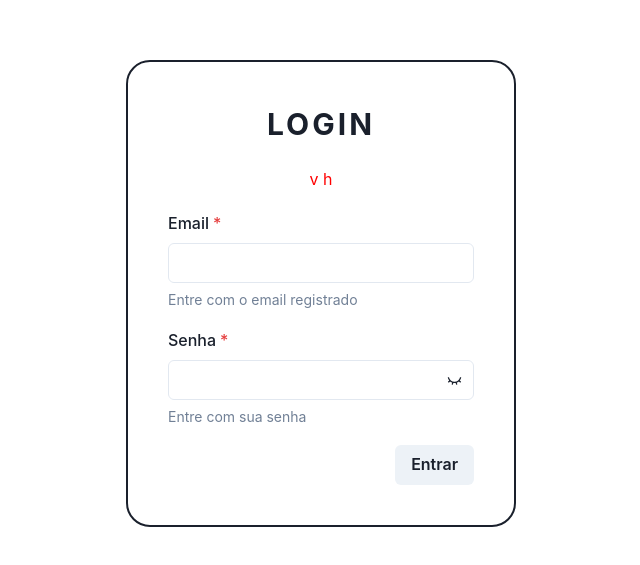
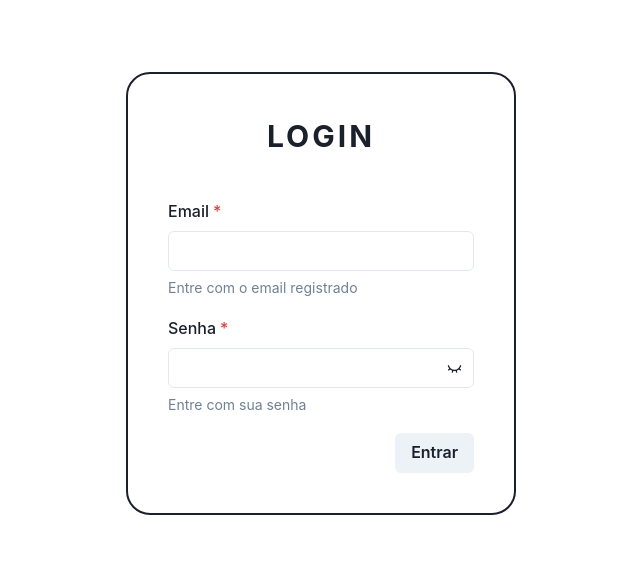
Before and after one commit to phedrohenriique/provi-hack-environment, a Next.js app: page /login in a window 1280 px wide. Shown: the part 107-672 px from the top of the page, without its empty margins (319-959 px from the left). Built offline with nearby package versions, Linux system fonts and the light colour scheme.

Commit message:
best message catcher and button loading

```diff
--- a/src/components/Logincard/index.js
+++ b/src/components/Logincard/index.js
@@ -1,11 +1,12 @@
-import { Box, Button, Center, FormControl, FormErrorMessage, FormHelperText, FormLabel, IconButton, Input, InputGroup, InputRightElement, Text, VStack } from '@chakra-ui/react'
+import { Button, FormControl, FormErrorMessage, FormHelperText, FormLabel, IconButton, Input, InputGroup, InputRightElement, Text, VStack } from '@chakra-ui/react'
 import React from 'react'
 import style from "../../styles/login.module.css"
 import { RiEyeCloseLine, RiEyeFill } from "react-icons/ri"
 
 function LoginCard() {
     const [isErrorEmail, setIsErrorEmal] = React.useState(false)
-    const [message, setMessage] = React.useState({text: "v h ", color: "red"})
+    const [message, setMessage] = React.useState({text: "", color: "red"})
+    const [isLoading, setIsLoading] = React.useState(false);
     const [isErrorPassword, setIsErrorPassword] = React.useState(false)
     const [login, setLogin] = React.useState({
         email: "",
@@ -25,18 +26,22 @@ function LoginCard() {
     const handleSubmit = async (evt) => {
         evt.preventDefault();
 
+        setIsLoading(true);
         const options = {method: "POST", body: JSON.stringify( login)};
+
         const response = await fetch("api/login", options);
         const data = await response.json();
 
         const {token} = data;
-        console.log( data )
+
         if(token){
             return setMessage({text: "success", color:"green"} );
         }
 
         setMessage({text: data.message, color:"red"} );
+        setIsLoading(false);
     }
+
 
     return (
         <form onSubmit={handleSubmit}>
@@ -118,7 +123,7 @@ function LoginCard() {
                 <FormControl
                     textAlign={"end"}
                 >
-                    <Button type='submit'>
+                    <Button type='submit' isLoading={isLoading}>
                         Entrar
                     </Button>
                 </FormControl>
```
